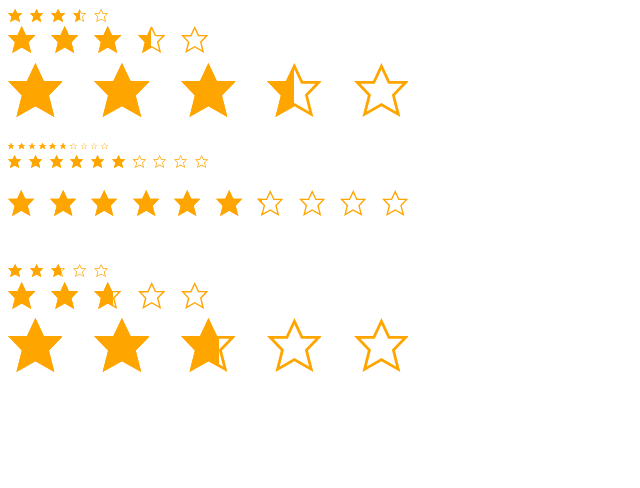
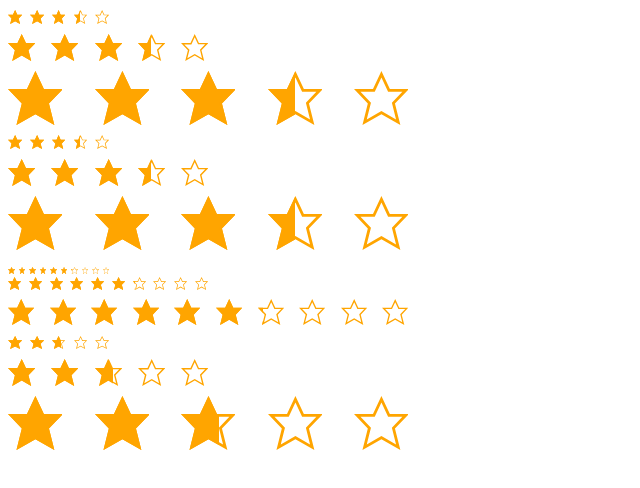
Before and after one commit to jameschristou/star-rating-web-component, a website built with webpack: page src/index.html in a window 1280 px wide. Shown: the whole page, without its empty margins (0-640 px from the left). Built offline with nearby package versions, Linux system fonts and the light colour scheme.

Commit message:
Fixed issues with height and width calculations

```diff
--- a/src/StarRating.js
+++ b/src/StarRating.js
@@ -78,13 +78,7 @@ class StarRating extends HTMLElement {
       this._emptyStars.appendChild(star);
     }
 
-    // we base the height on the width and the height will always adjust when the width changes
-    // We need to take the number of stars and maintain a proportion. The spacing btwn stars
-    // will be a fixed proportion and then the stars themselves divide the remaining space.
-    // this sizing needs to be recalculated each time.
-    // We use margin-left on the first star, margin-right on the last star and margin-left and
-    // margin-right on remaining stars to set the spacing between stars
-    this.style.height = `${25*(this.clientWidth/137)}px`;
+    this.style.height = `${starWidthInPx}px`;
 
     this.appendChild(this._clonedNode);
   }
@@ -110,6 +104,8 @@ class StarRating extends HTMLElement {
         star.style.width = 0;
       }
     }
+
+    this.style.height = `${starWidthInPx}px`;
   }
 
   static get observedAttributes() {
@@ -118,7 +114,7 @@ class StarRating extends HTMLElement {
 
   attributeChangedCallback(attrName, oldValue, newValue) {
     if(attrName == 'class' || attrName == 'style'){
-      this.style.height = `${25*(this.clientWidth/137)}px`;
+      this.style.height = `${this.getStarWidthInPx()}px`;
       return;
     }
 
@@ -193,7 +189,15 @@ class StarRating extends HTMLElement {
   }
 
   getStarWidthInPx(){
-    return this.clientWidth/(this._numStars + this._spacingRatioOfStarWidth*(this._numStars - 1));
+    // use this rather than this.clientWidth because we need greater than whole number precision
+    // otherwise our stars may not fit correctly if container width is 103.6px but clientWidth tells
+    // us its 104px
+    let rect = this.getBoundingClientRect();
+    if(!rect){
+      return 0;
+    }
+
+    return rect.width/(this._numStars + this._spacingRatioOfStarWidth*(this._numStars - 1));
   }
 
   getSpacingInPx(starWidth){
--- a/src/index.html
+++ b/src/index.html
@@ -5,25 +5,28 @@
         <title>Star Rating Test</title>
         <style>
           .container-large{
-            width: 400px;
+            width: 400.5px;
             display:block;
+            margin: 10px 0;
           }
 
           .container-med{
-            width: 200px;
+            width: 200.2px;
             display:block;
+            margin: 10px 0;
           }
 
           .container-small{
-            width: 100px;
+            width: 101.256px;
             display:block;
+            margin: 10px 0;
           }
         </style>
     </head>
     <body>
-      <!-- <div><star-rating num-stars="5" max-value="5" value="3.5" class="container-small"></star-rating></div>
+      <div><star-rating num-stars="5" max-value="5" value="3.5" class="container-small"></star-rating></div>
       <div><star-rating num-stars="5" max-value="5" value="3.5" class="container-med"></star-rating></div>
-      <div><star-rating num-stars="5" max-value="5" value="3.5" class="container-large"></star-rating></div> -->
+      <div><star-rating num-stars="5" max-value="5" value="3.5" class="container-large"></star-rating></div>
       <div><star-rating num-stars="5" max-value="10" value="7" class="container-small"></star-rating></div>
       <div><star-rating num-stars="5" max-value="10" value="7" class="container-med"></star-rating></div>
       <div><star-rating num-stars="5" max-value="10" value="7" class="container-large"></star-rating></div>
```
